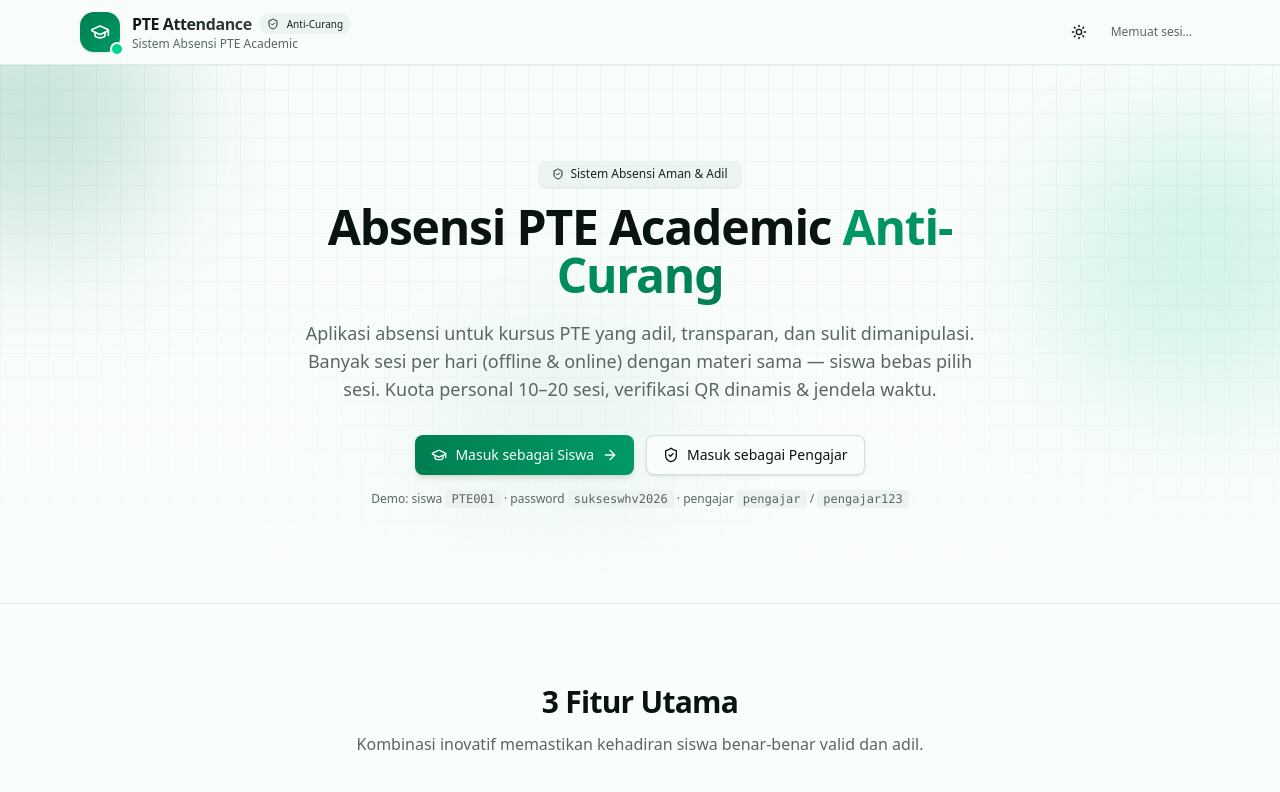
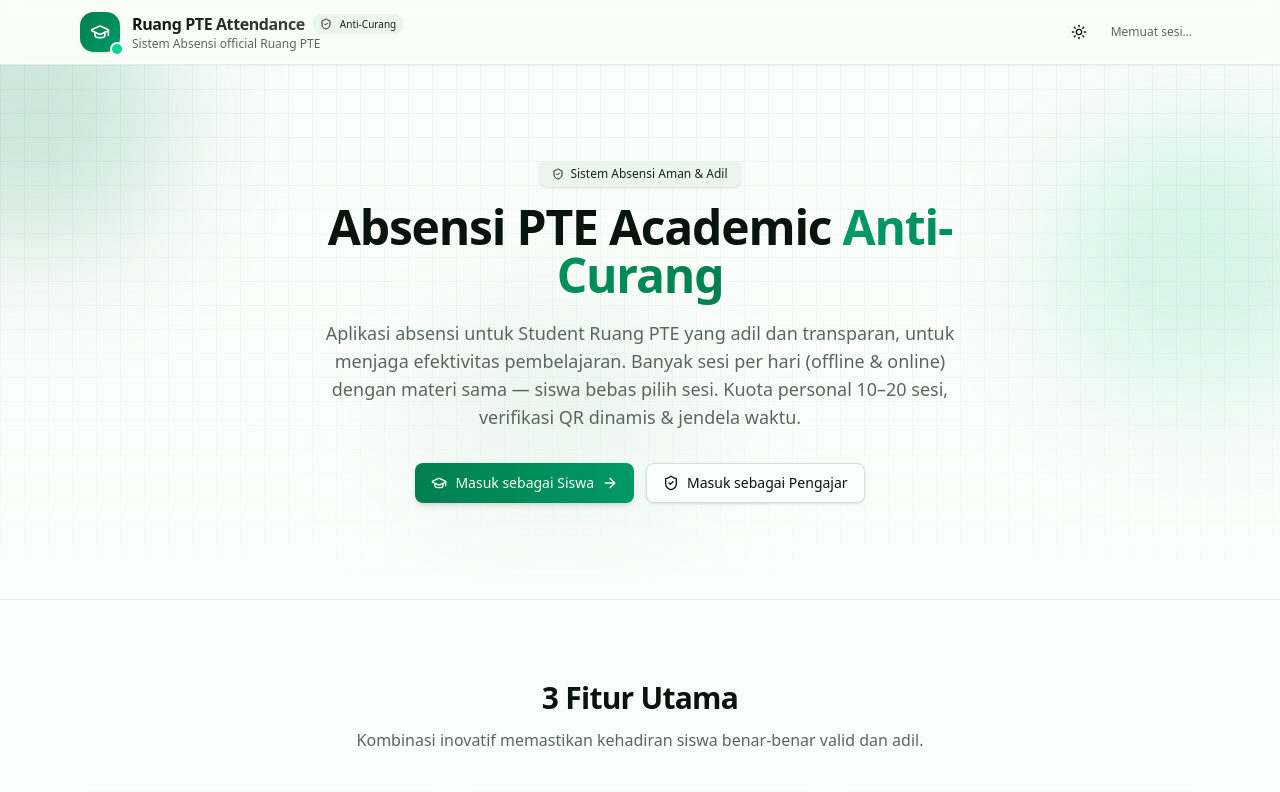
Before and after one commit to Muhammad-Fiqi/project-absen-v2, a Next.js app: page / in a window 1280 px wide. Shown: the top 792 px of the page. Built offline with nearby package versions, Linux system fonts and the light colour scheme; no server answers.

Commit message:
update header and landing components to reflect official branding for Ruang PTE

```diff
--- a/src/components/pte/header.tsx
+++ b/src/components/pte/header.tsx
@@ -31,14 +31,14 @@
           <div className="leading-tight">
             <div className="flex items-center gap-2">
               <span className="bg-gradient-to-r from-foreground to-foreground/80 bg-clip-text text-base font-bold tracking-tight text-transparent">
-                PTE Attendance
+                Ruang PTE Attendance
               </span>
               <Badge variant="secondary" className="hidden h-5 px-1.5 text-[10px] font-medium sm:inline-flex">
                 <ShieldCheck className="mr-1 h-3 w-3" /> Anti-Curang
               </Badge>
             </div>
             <p className="hidden text-xs text-muted-foreground sm:block">
-              Sistem Absensi PTE Academic
+              Sistem Absensi official Ruang PTE
             </p>
           </div>
         </div>
--- a/src/components/pte/landing.tsx
+++ b/src/components/pte/landing.tsx
@@ -41,7 +41,7 @@
               </span>
             </h1>
             <p className="mx-auto mt-5 max-w-2xl text-base text-muted-foreground sm:text-lg">
-              Aplikasi absensi untuk kursus PTE yang adil, transparan, dan sulit dimanipulasi.
+              Aplikasi absensi untuk Student Ruang PTE yang adil dan transparan, untuk menjaga efektivitas pembelajaran.
               Banyak sesi per hari (offline & online) dengan materi sama — siswa bebas pilih sesi.
               Kuota personal 10–20 sesi, verifikasi QR dinamis & jendela waktu.
             </p>
@@ -65,10 +65,6 @@
                 Masuk sebagai Pengajar
               </Button>
             </div>
-            <p className="mt-4 text-xs text-muted-foreground">
-              Demo: siswa <code className="rounded bg-muted px-1.5 py-0.5">PTE001</code> · password <code className="rounded bg-muted px-1.5 py-0.5">sukseswhv2026</code>{' '}
-              · pengajar <code className="rounded bg-muted px-1.5 py-0.5">pengajar</code> / <code className="rounded bg-muted px-1.5 py-0.5">pengajar123</code>
-            </p>
           </div>
         </div>
       </section>
```
